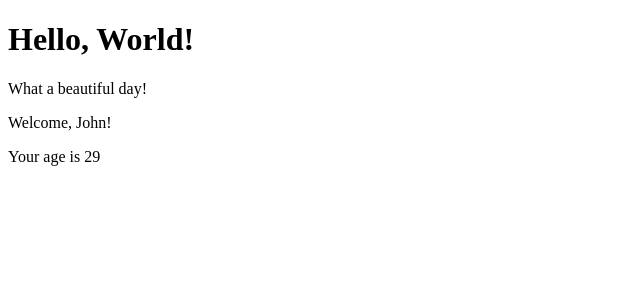
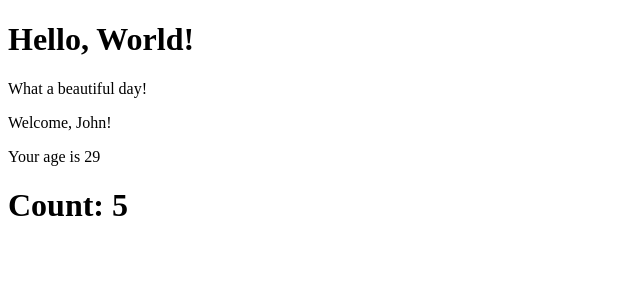
Before and after one commit to AlexRicci93/REACT-EXERCISES, a React (Create React App) app: page / in a window 1280 px wide. Shown: the top 300 px of the page, without its empty margins (0-640 px from the left). Built offline with nearby package versions, Linux system fonts and the light colour scheme.

Commit message:
state-01

```diff
--- a/src/App.js
+++ b/src/App.js
@@ -1,6 +1,7 @@
 import REACT from 'react'
 import { Hello } from './Hello'
 import { Welcome } from './Welcome'
+import { Counter } from './Counter'
 
 
 export class App extends REACT.Component {
@@ -12,6 +13,7 @@
             <div>
                 <Hello/>
                 <Welcome name="John" age={29}/>
+                <Counter />
             </div>
         )
     }
--- /dev/null
+++ b/src/Counter.js
@@ -0,0 +1,25 @@
+import React from "react";
+
+export class Counter extends React.Component {
+  state = {
+    count: 0,
+  };
+
+  constructor(props) {
+    super(props);
+
+    setInterval(() => {
+      this.setState({
+        count: this.state.count + 1,
+      });
+    }, 1000);
+  }
+
+  render() {
+    return (
+            <div>
+            <h1>Count: {this.state.count}</h1>
+            </div>
+    )
+  }
+}
--- a/src/index.js
+++ b/src/index.js
@@ -1,7 +1,11 @@
 
-import ReactDOM from 'react-dom'
+import ReactDOM from 'react-dom/client'
+import React from 'react';
 import { App } from './App'
 
-let root = document.querySelector('#root')
-
-ReactDOM.render(<App/>, root)
+const root = ReactDOM.createRoot(document.getElementById('root'));
+root.render(
+  <React.StrictMode>
+    <App />
+  </React.StrictMode>
+);
```
